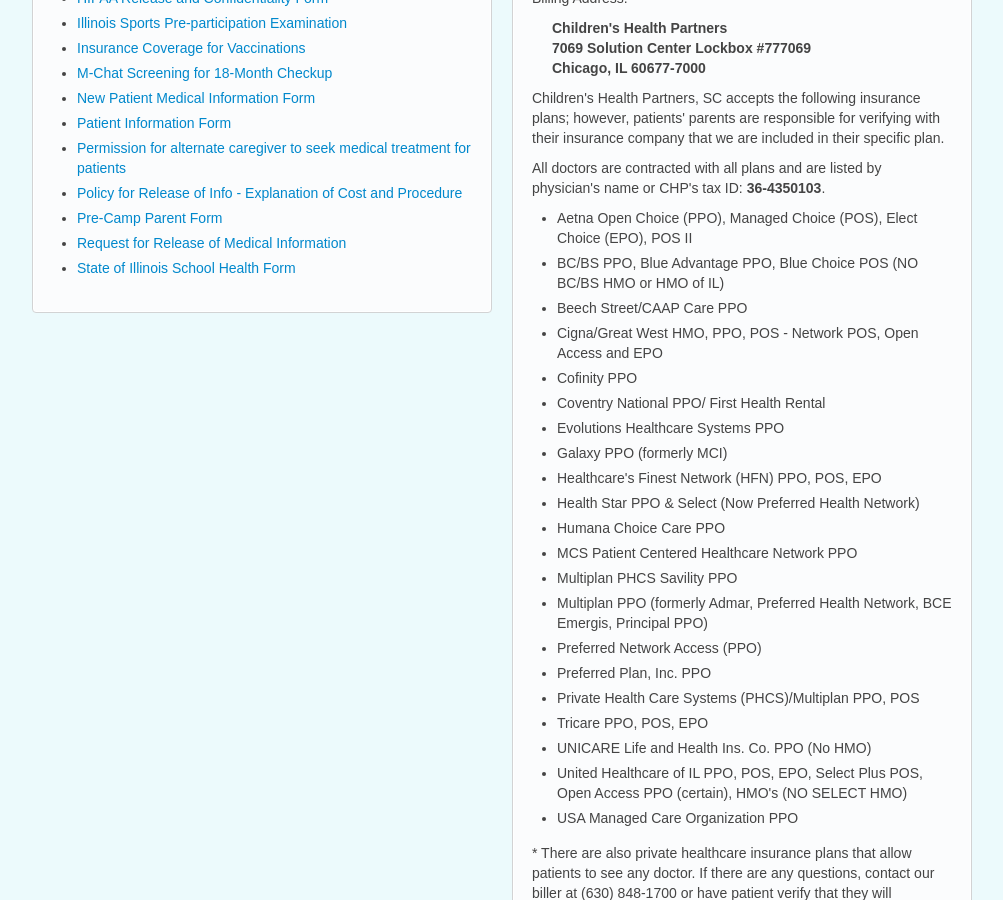
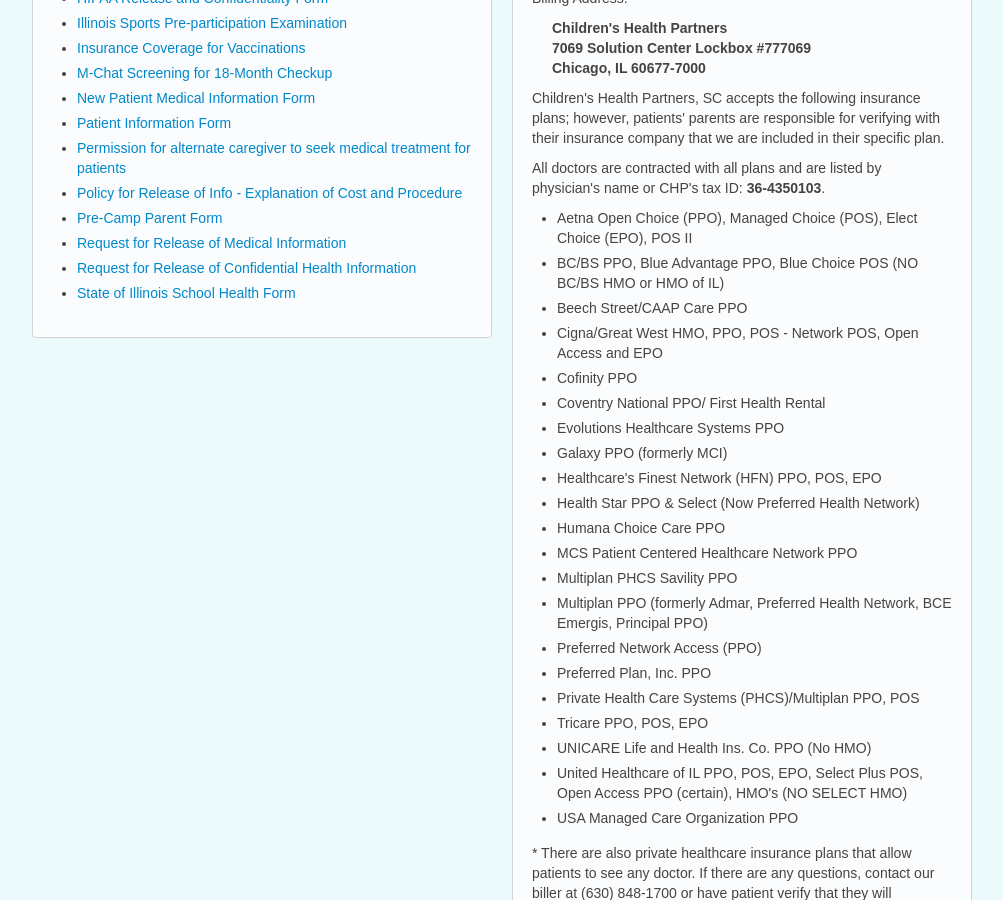
Before and after one commit to chpweb/web, a Jekyll site: the page built from forms-billing.html, in a window 1280 px wide and 900 px high, scrolled down 565 px. Shown: the whole window, without its empty margins (138-1141 px from the left). Built offline with Jekyll 4.4.1, drawn with Linux system fonts in a browser that asks for light colours; some web fonts are replaced; comment, search, counter and statistics services are not loaded.

Commit message:
Update forms-billing.html

```diff
--- a/forms-billing.html
+++ b/forms-billing.html
@@ -40,7 +40,8 @@
 		          	<li><a href="/storage/pdf/Permission_for_Medical_Treatment_ALTERNATE_CARE_GIVER.pdf" target="_blank">Permission for alternate caregiver to seek medical treatment for patients</a></li>
 		          	<li><a href="/storage/pdf/Policy_for_Release_of_Info-Explanation_of_Cost_and_Procedure_2013.pdf" target="_blank">Policy for Release of Info - Explanation of Cost and Procedure</a></li>
 		          	<li><a href="/storage/pdf/Camp-Parent-Form.pdf" target="_blank">Pre-Camp Parent Form</a></li>
-		          	<li><a href="/storage/pdf/Request_for_Release_of_Medical_Information.pdf" target="_blank">Request for Release of Medical Information</a></li>
+		          	<li><a href="/storage/pdf/Request_for_Release_of_Medical_Recoreds.pdf" target="_blank">Request for Release of Medical Information</a></li>
+		          	<li><a href="/storage/pdf/Authorization_for_Release_of_Confidential_HealthInformation.pdf" target="_blank">Request for Release of Confidential Health Information</a></li>
 		          	<li><a href="http://www.idph.state.il.us/health/vaccine/child_hlth_forms/Child_Hlth_Exam_Cert.pdf" target="_blank">State of Illinois School Health Form</a></li>
 		        </ul>
 				</div>
```
